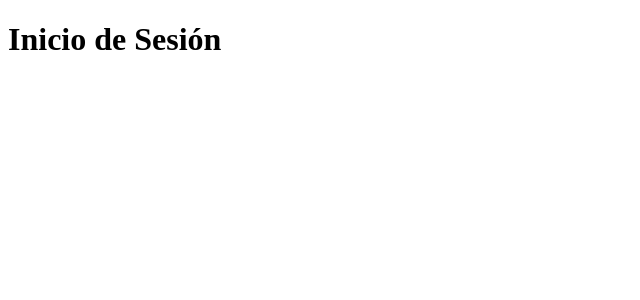
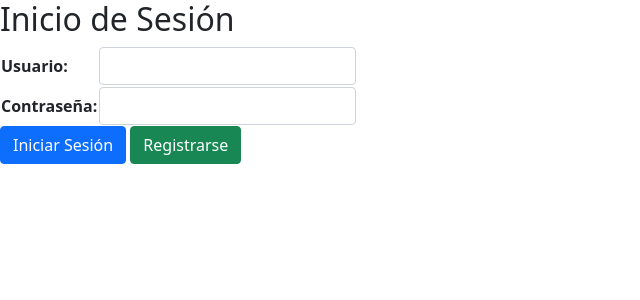
Before and after one commit to DCasber/skin-diseases, a Django app: page / in a window 1280 px wide. Shown: the top 300 px of the page, without its empty margins (0-640 px from the left). Run offline with Django 3.2, Linux system fonts and the light colour scheme.

Commit message:
feature: forms.py, html inicioSesión con form

```diff
--- /dev/null
+++ b/SistemaWeb/autenticación/forms.py
@@ -0,0 +1,7 @@
+from django import forms
+
+class FormularioInicioSesion(forms.Form):
+
+    nombre = forms.CharField(label = "Usuario", required=True, widget = forms.TextInput(attrs={'class':"form-control"}))
+
+    password = forms.CharField(label = "Contraseña",widget=forms.PasswordInput(attrs={'class':"form-control"}))
--- a/SistemaWeb/autenticación/templates/autenticación/inicioSesión.html
+++ b/SistemaWeb/autenticación/templates/autenticación/inicioSesión.html
@@ -6,10 +6,44 @@
     <meta http-equiv="X-UA-Compatible" content="IE=edge">
     <meta name="viewport" content="width=device-width, initial-scale=1.0">
     <title>Log In</title>
+
+    <link href="https://cdn.jsdelivr.net/npm/bootstrap@5.1.0/dist/css/bootstrap.min.css" rel="stylesheet" integrity="sha384-KyZXEAg3QhqLMpG8r+8fhAXLRk2vvoC2f3B09zVXn8CA5QIVfZOJ3BCsw2P0p/We" crossorigin="anonymous">
 </head>
 
 <body>
-    <h1>Inicio de Sesión</h1>
+    <section class = "form-container">
+
+        <h2>Inicio de Sesión</h2>
+
+        <div>
+
+            <form action="auth/" method="POST" class="form-login">
+                {% csrf_token %}
+
+                <table>
+                    {{formulario.as_table}}
+                </table>
+
+                {% if error == True %}
+
+                <p class = "errorLogin">Los datos introducidos son incorrectos</p>
+
+                {% endif %}
+
+
+                <input type="submit" value="Iniciar Sesión" class="btn btn-primary"/>
+
+                <a class="btn btn-success" href="/registro/" role="button">Registrarse</a>
+
+            </form>
+
+        </div>
+
+    </section>
+
+
 </body>
 
+<script src="https://cdn.jsdelivr.net/npm/bootstrap@5.1.0/dist/js/bootstrap.bundle.min.js" integrity="sha384-U1DAWAznBHeqEIlVSCgzq+c9gqGAJn5c/t99JyeKa9xxaYpSvHU5awsuZVVFIhvj" crossorigin="anonymous"></script>
+
 </html>
--- a/SistemaWeb/autenticación/urls.py
+++ b/SistemaWeb/autenticación/urls.py
@@ -1,6 +1,7 @@
 from django.urls import path
-from .views import inicioSesion
+from .views import inicioSesion, registro
 
 urlpatterns = [
     path('', inicioSesion, name="inicioSesion"),
+    path('registro', registro, name="registro")
 ]
--- a/SistemaWeb/autenticación/views.py
+++ b/SistemaWeb/autenticación/views.py
@@ -1,8 +1,18 @@
+from django.forms.forms import Form
 from django.shortcuts import render
+from .forms import FormularioInicioSesion
 
 # Create your views here.
 
 
 def inicioSesion(request):
 
-    return render(request, "autenticación/inicioSesión.html")
+    formulario = FormularioInicioSesion()
+
+    error = False
+
+    return render(request, "autenticación/inicioSesión.html", {"formulario": formulario, "error": error})
+
+
+def registro(request):
+    return
```
